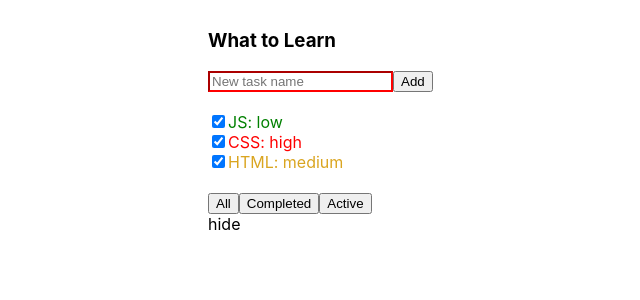
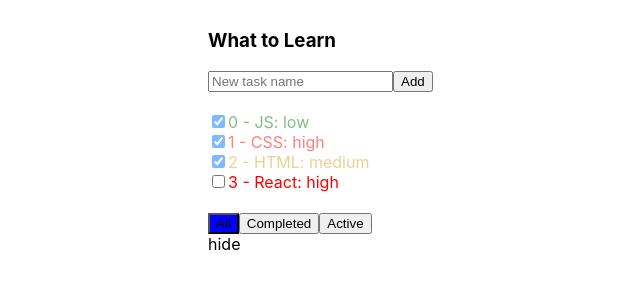
Before and after one commit to viketvova/TODO-list, a React (Create React App) app: page / in a window 1280 px wide. Shown: the top 300 px of the page, without its empty margins (192-832 px from the left). Built offline with nearby package versions, Linux system fonts and the light colour scheme.

Commit message:
Add task with Enter

```diff
--- a/src/App.css
+++ b/src/App.css
@@ -34,3 +34,7 @@
 .error {
 	border-color: red;
   }
+
+  .todoList-task.done {
+    opacity: 0.5;
+    }
--- a/src/App.js
+++ b/src/App.js
@@ -9,50 +9,42 @@ class App extends React.Component {
         super(props);
         this.newTaskTitleRef = React.createRef();
         }
+
+    nextTaskId = 4;
+
     state = {
         tasks: [
-            { title: "JS", isDone: true, priority: "low" },
-            { title: "CSS", isDone: true, priority: "high" },
-            { title: "HTML", isDone: true, priority: "medium" },
-            { title: "React", isDone: false, priority: "high" }
+            { id:0, title: "JS", isDone: true, priority: "low" },
+            { id:1, title: "CSS", isDone: true, priority: "high" },
+            { id:2, title: "HTML", isDone: true, priority: "medium" },
+            { id:3, title: "React", isDone: false, priority: "high" }
         ],
+        filterValue: "All",
 
     };
 
     addTask = (newText) => {
       let newTask = {
+        id: this.nextTaskId,
         title: newText,
         isDone: false,
         priority: 'low'
       };
+      this.nextTaskId++;
       let newTasks = [...this.state.tasks, newTask];
       this.setState ({
              tasks: newTasks
          });
     }
 
-    // onAddTaskClick = () => {
-    //     let newInput = this.newTaskTitleRef.current.value;
-    //     let newTask = {
-    //         title: newInput,
-    //         isDOne: false,
-    //         priority: 'low'
-    //      };
-    //      let addTask = [...this.state.tasks, newTask];
-    //      this.setState ({
-    //          tasks: addTask
-    //      });
-    //      this.newTaskTitleRef.current.value = "";
-
-    //  }
     changeFilter = (newFilterValue) => {
       this.setState({
         filterValue: newFilterValue
       });
     }
-    changeStatus = (task, isDone) => {
+    changeStatus = (taskId, isDone) => {
       let newTasks = this.state.tasks.map(t => {
-        if(t !== task) {
+        if(t.id !== taskId) {
           return t;
         }
         else {
@@ -82,7 +74,8 @@ class App extends React.Component {
                     }
                     }
                     )} />
-                    <TodoListFooter changeFilter={this.changeFilter} filterValue={this.state.filterValue} />
+                    <TodoListFooter changeFilter={this.changeFilter}
+                    filterValue={this.state.filterValue} />
                 </div>
             </div>
         );
--- a/src/TodoListHeader.js
+++ b/src/TodoListHeader.js
@@ -5,19 +5,41 @@ import './App.css';
 class TodoListHeader extends React.Component {
 constructor(props) {
         super(props);
-        this.newTaskTitleRef = React.createRef();
+
 }
 
 state ={
-  error: true
+  error: false,
+  title: ""
 }
 
 onAddTaskClick = () => {
-  let newText = this.newTaskTitleRef.current.value;
-  this.newTaskTitleRef.current.value = "";
+  // let newText = this.newTaskTitleRef.current.value;
+  // this.newTaskTitleRef.current.value = "";
+  let newText = this.state.title;
+  this.setState({
+    title: ""
+  })
+  if(newText === ""){
+    this.setState({
+      error: true
+    })
+  }else{
+      this.setState({
+      error: false
+    })
+  }
   this.props.addTask(newText);
 }
-
+changeColorType = (e) => {
+    this.setState({
+      error: false,
+      title: e.currentTarget.value
+      })
+  }
+  onKeyPress = (e) => {
+  if(e.key === "Enter") this.onAddTaskClick()
+  }
     render = () => {
 
     let changeClassName = this.state.error === true ? "error" : "" ;
@@ -26,7 +48,11 @@ onAddTaskClick = () => {
             <div className="todoList-header">
                 <h3 className="todoList-header__title">What to Learn</h3>
                 <div className="todoList-newTaskForm">
-                    <input className={changeClassName} ref={this.newTaskTitleRef} type="text" placeholder="New task name" />
+                    <input onChange={this.changeColorType}
+                    className={changeClassName}
+                    onKeyPress={this.onKeyPress}
+                    type="text" placeholder="New task name"
+                    value={this.state.title} />
                     <button onClick={this.onAddTaskClick}>Add</button>
                 </div>
 
--- a/src/TodoListTask.js
+++ b/src/TodoListTask.js
@@ -4,20 +4,33 @@ import './App.css';
 class TodoListTask extends React.Component {
     onIsDoneChecked = (e) => {
 
-        this.props.changeStatus(this.props.task, e.currentTarget.checked)
-      }
+        this.props.changeStatus(this.props.task.id, e.currentTarget.checked)
+    }
     render = () => {
         let classNameChanger = "";
-        if(this.props.task.priority === "high") classNameChanger = "todoList-task high";
-        if(this.props.task.priority === "low") classNameChanger = "todoList-task low";
-        if(this.props.task.priority === "medium") classNameChanger = "todoList-task medium";
+        if (this.props.task.priority === "high" && this.props.task.isDone === true) {
+            classNameChanger = "todoList-task high done";
+        } else if (this.props.task.priority === "high" && this.props.task.isDone === false){
+            classNameChanger = "todoList-task high";
+        }
+        if (this.props.task.priority === "low" && this.props.task.isDone === true) {
+            classNameChanger = "todoList-task low done";
+        } else if (this.props.task.priority === "low" && this.props.task.isDone === false){
+            classNameChanger = "todoList-task low";
+        }
+        if (this.props.task.priority === "medium" && this.props.task.isDone === true) {
+            classNameChanger = "todoList-task medium done";
+        } else if (this.props.task.priority === "medium" && this.props.task.isDone === false) {
+            classNameChanger = "todoList-task medium";
+        }
+
 
         return (
             <div className={classNameChanger}>
                 <input type="checkbox"
                     checked={this.props.task.isDone}
                     onChange={this.onIsDoneChecked} />
-                <span>{`${this.props.task.title}: ${this.props.task.priority}`}</span>
+                <span>{`${this.props.task.id} - ${this.props.task.title}: ${this.props.task.priority}`}</span>
             </div>
         );
     }
```
